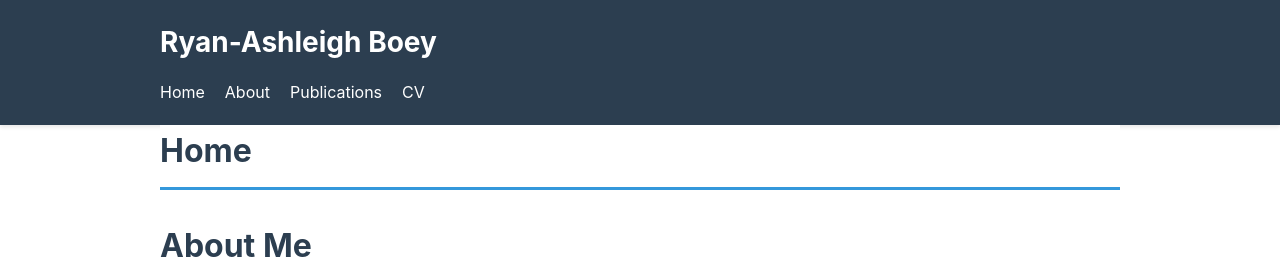
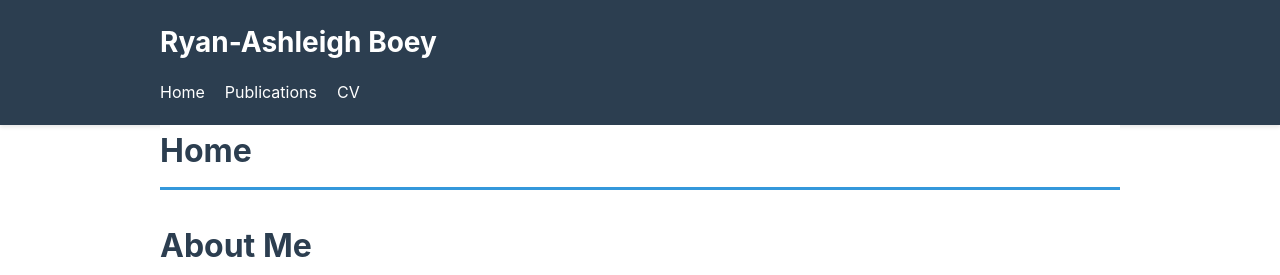
Before and after one commit to r-boey/r-boey.github.io, a Jekyll site: the page built from index.md, in a window 1280 px wide. Shown: the top 275 px of the page. Built offline with Jekyll 4.4.1, drawn with Linux system fonts in a browser that asks for light colours.

Commit message:
Remove About tab from navigation

```diff
--- a/_includes/header.html
+++ b/_includes/header.html
@@ -5,7 +5,6 @@
         </div>
         <nav class="site-nav">
             <a href="{{ site.baseurl }}/">Home</a>
-            <a href="{{ site.baseurl }}/about/">About</a>
             <a href="{{ site.baseurl }}/publications/">Publications</a>
             <a href="{{ site.baseurl }}/cv/">CV</a>
         </nav>
```
